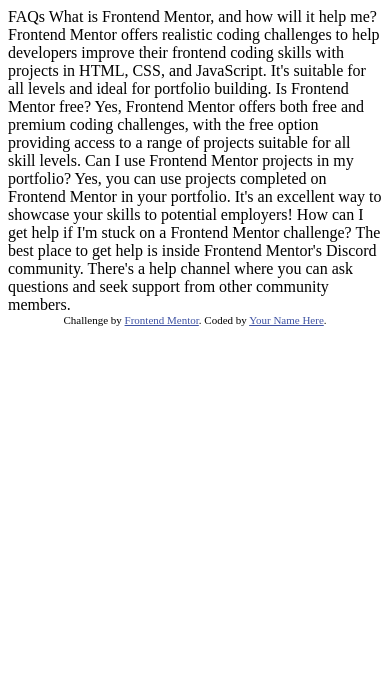
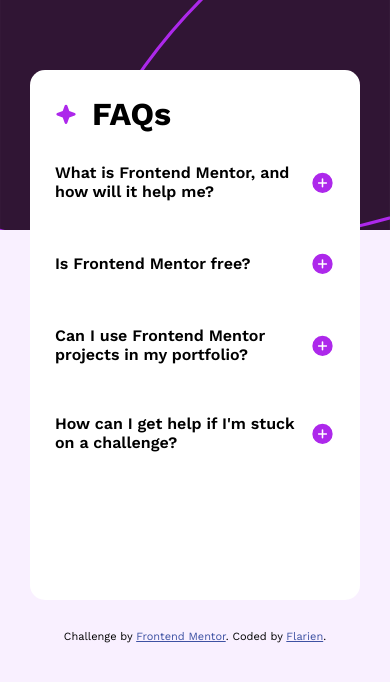
Before and after one commit to Flarien/5-faq-accordion, a plain HTML site: page index.html in a window 390 px wide. Drawn offline with nearby package versions, Linux system fonts and the light colour scheme.

Commit message:
finish styles and responsive

```diff
--- a/index.html
+++ b/index.html
@@ -1,48 +1,79 @@
 <!DOCTYPE html>
 <html lang="en">
+
 <head>
   <meta charset="UTF-8">
-  <meta name="viewport" content="width=device-width, initial-scale=1.0"> <!-- displays site properly based on user's device -->
-
+  <meta name="viewport" content="width=device-width, initial-scale=1.0">
+  <link rel="stylesheet" href="./styles.css">
   <link rel="icon" type="image/png" sizes="32x32" href="./assets/images/favicon-32x32.png">
 
-  <title>Frontend Mentor | FAQ accordion</title>
+  <title>FAQ accordion - Frontend Mentor</title>
 
-  <!-- Feel free to remove these styles or customise in your own stylesheet 👍 -->
-  <style>
-    .attribution { font-size: 11px; text-align: center; }
-    .attribution a { color: hsl(228, 45%, 44%); }
-  </style>
 </head>
+
 <body>
+  <header></header>
+  <main>
 
-  FAQs
+    <section>
 
-  What is Frontend Mentor, and how will it help me?
+      <div class="title">
+        <span class="star-icon"></span>
+        <h1>FAQs</h1>
+      </div>
 
-  Frontend Mentor offers realistic coding challenges to help developers improve their
-  frontend coding skills with projects in HTML, CSS, and JavaScript. It's suitable for
-  all levels and ideal for portfolio building.
+      <div class="questions_container">
+        <input type="radio" name="accordion" id="accordion-1" class="btn-accordion">
+        <label for="accordion-1" class="question">What is Frontend Mentor, and how will it help me?
+          <span class="icon"></span>
+        </label>
+        <div class="answer">
+          <p>Frontend Mentor offers realistic coding challenges to help developers improve their
+            frontend coding skills with projects in HTML, CSS, and JavaScript. It's suitable for
+            all levels and ideal for portfolio building.</p>
+        </div>
+      </div>
 
-  Is Frontend Mentor free?
+      <div class="questions_container">
+        <input type="radio" name="accordion" id="accordion-2" class="btn-accordion">
+        <label for="accordion-2" class="question">Is Frontend Mentor free?
+          <span class="icon"></span>
+        </label>
+        <div class="answer">
+          <p> Yes, Frontend Mentor offers both free and premium coding challenges, with the free
+            option providing access to a range of projects suitable for all skill levels.</p>
+        </div>
+      </div>
 
-  Yes, Frontend Mentor offers both free and premium coding challenges, with the free
-  option providing access to a range of projects suitable for all skill levels.
+      <div class="questions_container">
+        <input type="radio" name="accordion" id="accordion-3" class="btn-accordion">
+        <label for="accordion-3" class="question">Can I use Frontend Mentor projects in my portfolio?
+          <span class="icon"></span>
+        </label>
+        <div class="answer">
+          <p>Yes, you can use projects completed on Frontend Mentor in your portfolio. It's an excellent
+            way to showcase your skills to potential employers!</p>
+        </div>
+      </div>
 
-  Can I use Frontend Mentor projects in my portfolio?
+      <div class="questions_container">
+        <input type="radio" name="accordion" id="accordion-4" class="btn-accordion">
+        <label for="accordion-4" class="question">How can I get help if I'm stuck on a challenge?
+          <span class="icon"></span>
+        </label>
+        <div class="answer">
+          <p>The best place to get help is inside Frontend Mentor's Discord community. There's a help
+            channel where you can ask questions and seek support from other community members.</p>
+        </div>
+      </div>
 
-  Yes, you can use projects completed on Frontend Mentor in your portfolio. It's an excellent
-  way to showcase your skills to potential employers!
+    </section>
+  </main>
 
-  How can I get help if I'm stuck on a Frontend Mentor challenge?
+  <footer class="attribution">
+    Challenge by <a href="https://www.frontendmentor.io?ref=challenge" target="_blank">Frontend Mentor</a>.
+    Coded by <a href="https://flariendev.com.ar">Flarien</a>.
+  </footer>
+</body>
 
-  The best place to get help is inside Frontend Mentor's Discord community. There's a help
-  channel where you can ask questions and seek support from other community members.
-
-
-  <div class="attribution">
-    Challenge by <a href="https://www.frontendmentor.io?ref=challenge" target="_blank">Frontend Mentor</a>.
-    Coded by <a href="#">Your Name Here</a>.
-  </div>
-</body>
 </html>
--- /dev/null
+++ b/styles.css
@@ -0,0 +1,162 @@
+@import url("https://fonts.googleapis.com/css2?family=Work+Sans:ital,wght@0,100..900;1,100..900&display=swap");
+
+:root {
+  --white: hsl(0, 0%, 100%);
+  --light_pink: hsl(275, 100%, 97%);
+  --grayish_purple: hsl(292, 16%, 49%);
+  --purple: #a22cda;
+}
+
+* {
+  margin: 0;
+  padding: 0;
+  box-sizing: border-box;
+  font-family: "Work Sans", sans-serif;
+}
+
+body {
+  min-height: 100dvh;
+  background-color: var(--light_pink);
+}
+
+header {
+  height: 320px;
+  background-image: url(./assets/images/background-pattern-desktop.svg);
+  background-position: top;
+  background-repeat: no-repeat;
+  background-size: cover;
+  z-index: 1;
+}
+
+main {
+  display: flex;
+  flex-direction: column;
+  align-items: center;
+  justify-content: center;
+  margin-bottom: 30px;
+}
+
+section {
+  margin-top: -160px;
+  z-index: 99;
+  width: 600px;
+  height: 565px;
+  border-radius: 15px;
+  background-color: var(--white);
+  padding: 42px;
+}
+
+.title {
+  display: flex;
+  align-items: center;
+  margin-bottom: 10px;
+}
+
+.star-icon {
+  display: inline-block;
+  width: 36px;
+  height: 36px;
+  background-image: url("./assets/images/icon-star.svg");
+  background-size: cover;
+  margin-right: 15px;
+}
+
+h1 {
+  font-size: 55px;
+  font-weight: 700;
+}
+
+input {
+  display: none;
+}
+
+.questions_container {
+  margin-bottom: 20px;
+}
+
+.question {
+  font-size: 18px;
+  font-weight: 600;
+  padding: 20px 0;
+  display: flex;
+  justify-content: space-between;
+  align-items: center;
+  cursor: pointer;
+}
+
+.question:hover {
+  color: var(--purple);
+}
+
+.icon {
+  flex-shrink: 0;
+  display: inline-block;
+  background-image: url(./assets/images/icon-plus.svg);
+  background-size: cover;
+  width: 25px;
+  height: 25px;
+}
+
+input:checked + .question .icon {
+  background-image: url(./assets/images/icon-minus.svg);
+}
+
+p {
+  font-size: 16px;
+  font-weight: 400;
+  color: var(--grayish_purple);
+  line-height: 1.5;
+}
+
+.answer {
+  max-height: 0;
+  overflow: hidden;
+  transition: max-height 0.3s ease;
+}
+
+input:checked ~ .answer {
+  max-height: 100px;
+}
+
+.attribution {
+  font-size: 11px;
+  text-align: center;
+  margin-bottom: 25px;
+}
+.attribution a {
+  color: hsl(228, 45%, 44%);
+}
+
+@media (max-width: 480px) {
+  header {
+    height: 230px;
+    background-image: url(./assets/images/background-pattern-mobile.svg);
+  }
+
+  section {
+    width: 330px;
+    height: 530px;
+    padding: 25px;
+  }
+
+  .star-icon {
+    width: 22px;
+    height: 22px;
+  }
+
+  h1 {
+    font-size: 32px;
+  }
+
+  .question {
+    font-size: 16px;
+  }
+
+  p {
+    font-size: 14px;
+  }
+
+  .questions_container {
+    margin-bottom: 10px;
+  }
+}
```
Also changed, not shown: assets/fonts/OFL.txt (deleted), assets/fonts/README.txt (deleted), assets/fonts/WorkSans-Italic-VariableFont_wght.ttf (deleted), assets/fonts/WorkSans-VariableFont_wght.ttf (deleted), assets/fonts/static/WorkSans-Bold.ttf (deleted), assets/fonts/static/WorkSans-Regular.ttf (deleted), assets/fonts/static/WorkSans-SemiBold.ttf (deleted), design/desktop-preview.jpg (deleted), 2 other files.
